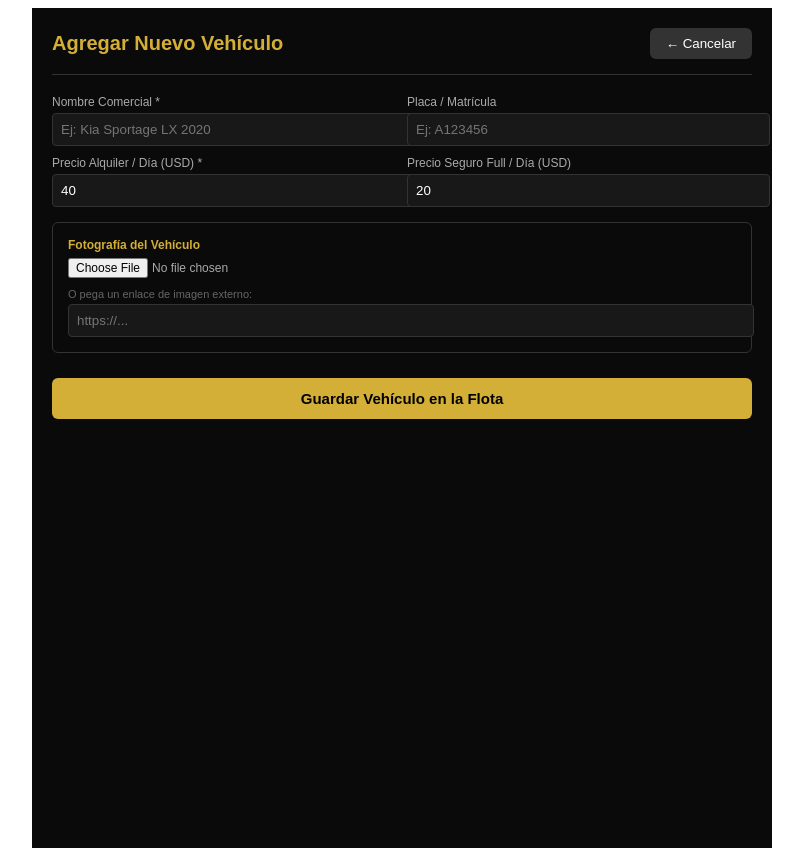
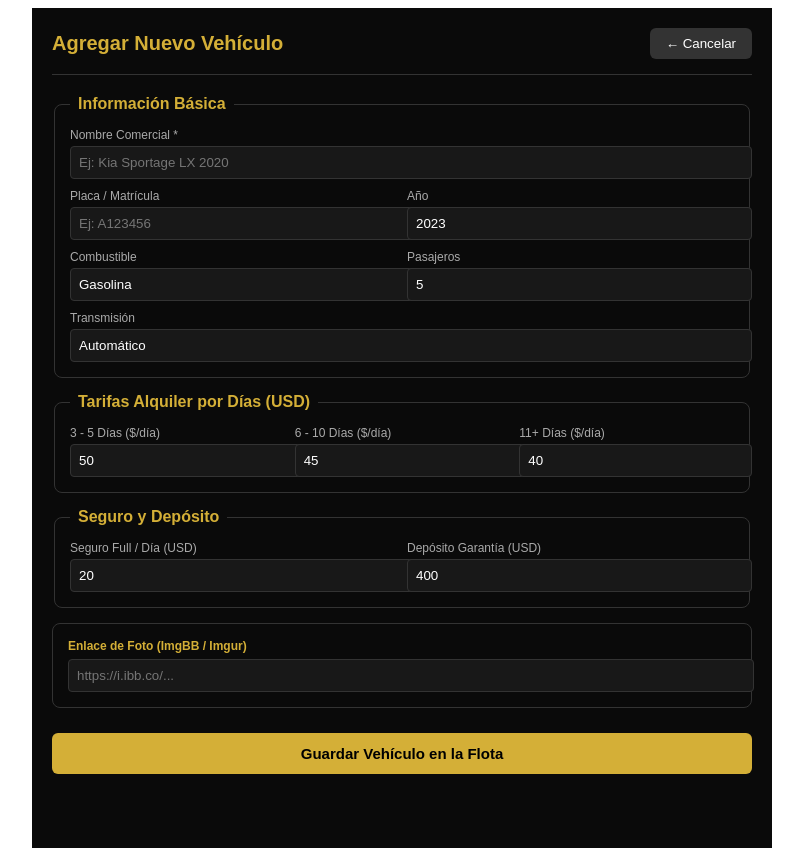
Before and after one commit to monacoluxurycars7/Monaco-web, a Next.js app: page /admin/vehiculos/nuevo in a window 1280 px wide. Shown: the whole page, without its empty margins (238-1041 px from the left). Built offline with nearby package versions, Linux system fonts and the light colour scheme; no server answers; sample sign-in values are in the browser's storage.

Commit message:
Update nuevo.js

```diff
--- a/pages/admin/vehiculos/nuevo.js
+++ b/pages/admin/vehiculos/nuevo.js
@@ -2,7 +2,6 @@ import React, { useState, useEffect } from 'react';
 import { initializeApp, getApps } from 'firebase/app';
 import { getAuth, onAuthStateChanged } from 'firebase/auth';
 import { getFirestore, collection, addDoc } from 'firebase/firestore';
-import { getStorage, ref, uploadBytes, getDownloadURL } from 'firebase/storage';
 import { useRouter } from 'next/router';
 
 const firebaseConfig = {
@@ -16,26 +15,24 @@ const firebaseConfig = {
 
 const app = !getApps().length ? initializeApp(firebaseConfig) : getApps()[0];
 const db = getFirestore(app);
-const storage = getStorage(app);
 
 export default function NuevoVehiculo() {
   const [loadingAuth, setLoadingAuth] = useState(true);
   const [guardando, setGuardando] = useState(false);
-  const [imagenFile, setImagenFile] = useState(null);
   const router = useRouter();
 
   const [formData, setFormData] = useState({
     nombre: '',
-    marca: '',
-    modelo: '',
+    placa: '',
     anio: '2023',
-    placa: '',
-    precioPorDia: 40,
+    combustible: 'Gasolina',
+    pasajeros: '5',
+    transmision: 'Automático',
+    precio3a5Dias: 50,
+    precio6a10Dias: 45,
+    precio11MasDias: 40,
     precioSeguroPorDia: 20,
     depositoGarantia: 400,
-    transmision: 'Automático',
-    pasajeros: 5,
-    combustible: 'Gasolina',
     estado: 'disponible',
     imagenUrl: ''
   });
@@ -54,37 +51,24 @@ export default function NuevoVehiculo() {
     setFormData((prev) => ({ ...prev, [name]: value }));
   };
 
-  const handleImageChange = (e) => {
-    if (e.target.files[0]) {
-      setImagenFile(e.target.files[0]);
-    }
-  };
-
   const handleSubmit = async (e) => {
     e.preventDefault();
-    if (!formData.nombre || !formData.precioPorDia) {
-      alert('Por favor completa el Nombre y el Precio por día.');
+    if (!formData.nombre) {
+      alert('Por favor ingresa el nombre del vehículo.');
       return;
     }
 
     setGuardando(true);
 
     try {
-      let finalImageUrl = formData.imagenUrl;
-
-      // Subida de imagen a Firebase Storage si seleccionó un archivo
-      if (imagenFile) {
-        const storageRef = ref(storage, `vehiculos/${Date.now()}_${imagenFile.name}`);
-        await uploadBytes(storageRef, imagenFile);
-        finalImageUrl = await getDownloadURL(storageRef);
-      }
-
       await addDoc(collection(db, 'vehiculos'), {
         ...formData,
-        precioPorDia: Number(formData.precioPorDia),
+        precio3a5Dias: Number(formData.precio3a5Dias),
+        precio6a10Dias: Number(formData.precio6a10Dias),
+        precio11MasDias: Number(formData.precio11MasDias),
+        precioPorDia: Number(formData.precio11MasDias), // Compatibilidad por defecto
         precioSeguroPorDia: Number(formData.precioSeguroPorDia),
         depositoGarantia: Number(formData.depositoGarantia),
-        imagenUrl: finalImageUrl,
         fechaCreacion: new Date().toISOString()
       });
 
@@ -110,8 +94,11 @@ export default function NuevoVehiculo() {
       </div>
 
       <form onSubmit={handleSubmit} style={{ marginTop: '20px', display: 'flex', flexDirection: 'column', gap: '15px' }}>
+        {/* Datos Básicos */}
+        <fieldset style={{ border: '1px solid #333', padding: '15px', borderRadius: '8px' }}>
+          <legend style={{ color: '#d4af37', padding: '0 8px', fontWeight: 'bold' }}>Información Básica</legend>
           <div style={{ display: 'grid', gridTemplateColumns: '1fr 1fr', gap: '10px' }}>
-          <div>
+            <div style={{ gridColumn: 'span 2' }}>
               <label style={{ display: 'block', fontSize: '12px', color: '#aaa', marginBottom: '4px' }}>Nombre Comercial *</label>
               <input type="text" name="nombre" placeholder="Ej: Kia Sportage LX 2020" value={formData.nombre} onChange={handleChange} required style={{ width: '100%', padding: '8px', backgroundColor: '#181818', border: '1px solid #333', color: '#fff', borderRadius: '4px' }} />
             </div>
@@ -120,20 +107,62 @@ export default function NuevoVehiculo() {
               <input type="text" name="placa" placeholder="Ej: A123456" value={formData.placa} onChange={handleChange} style={{ width: '100%', padding: '8px', backgroundColor: '#181818', border: '1px solid #333', color: '#fff', borderRadius: '4px' }} />
             </div>
             <div>
-            <label style={{ display: 'block', fontSize: '12px', color: '#aaa', marginBottom: '4px' }}>Precio Alquiler / Día (USD) *</label>
-            <input type="number" name="precioPorDia" value={formData.precioPorDia} onChange={handleChange} required style={{ width: '100%', padding: '8px', backgroundColor: '#181818', border: '1px solid #333', color: '#fff', borderRadius: '4px' }} />
+              <label style={{ display: 'block', fontSize: '12px', color: '#aaa', marginBottom: '4px' }}>Año</label>
+              <input type="text" name="anio" placeholder="Ej: 2020" value={formData.anio} onChange={handleChange} style={{ width: '100%', padding: '8px', backgroundColor: '#181818', border: '1px solid #333', color: '#fff', borderRadius: '4px' }} />
             </div>
             <div>
-            <label style={{ display: 'block', fontSize: '12px', color: '#aaa', marginBottom: '4px' }}>Precio Seguro Full / Día (USD)</label>
+              <label style={{ display: 'block', fontSize: '12px', color: '#aaa', marginBottom: '4px' }}>Combustible</label>
+              <input type="text" name="combustible" placeholder="Ej: Gasolina / Diésel" value={formData.combustible} onChange={handleChange} style={{ width: '100%', padding: '8px', backgroundColor: '#181818', border: '1px solid #333', color: '#fff', borderRadius: '4px' }} />
+            </div>
+            <div>
+              <label style={{ display: 'block', fontSize: '12px', color: '#aaa', marginBottom: '4px' }}>Pasajeros</label>
+              <input type="text" name="pasajeros" placeholder="Ej: 5 Pasajeros" value={formData.pasajeros} onChange={handleChange} style={{ width: '100%', padding: '8px', backgroundColor: '#181818', border: '1px solid #333', color: '#fff', borderRadius: '4px' }} />
+            </div>
+            <div style={{ gridColumn: 'span 2' }}>
+              <label style={{ display: 'block', fontSize: '12px', color: '#aaa', marginBottom: '4px' }}>Transmisión</label>
+              <input type="text" name="transmision" placeholder="Ej: Automática / Mecánica" value={formData.transmision} onChange={handleChange} style={{ width: '100%', padding: '8px', backgroundColor: '#181818', border: '1px solid #333', color: '#fff', borderRadius: '4px' }} />
+            </div>
+          </div>
+        </fieldset>
+
+        {/* Tarifas por Escala de Días */}
+        <fieldset style={{ border: '1px solid #333', padding: '15px', borderRadius: '8px' }}>
+          <legend style={{ color: '#d4af37', padding: '0 8px', fontWeight: 'bold' }}>Tarifas Alquiler por Días (USD)</legend>
+          <div style={{ display: 'grid', gridTemplateColumns: '1fr 1fr 1fr', gap: '10px' }}>
+            <div>
+              <label style={{ display: 'block', fontSize: '12px', color: '#aaa', marginBottom: '4px' }}>3 - 5 Días ($/día)</label>
+              <input type="number" name="precio3a5Dias" value={formData.precio3a5Dias} onChange={handleChange} required style={{ width: '100%', padding: '8px', backgroundColor: '#181818', border: '1px solid #333', color: '#fff', borderRadius: '4px' }} />
+            </div>
+            <div>
+              <label style={{ display: 'block', fontSize: '12px', color: '#aaa', marginBottom: '4px' }}>6 - 10 Días ($/día)</label>
+              <input type="number" name="precio6a10Dias" value={formData.precio6a10Dias} onChange={handleChange} required style={{ width: '100%', padding: '8px', backgroundColor: '#181818', border: '1px solid #333', color: '#fff', borderRadius: '4px' }} />
+            </div>
+            <div>
+              <label style={{ display: 'block', fontSize: '12px', color: '#aaa', marginBottom: '4px' }}>11+ Días ($/día)</label>
+              <input type="number" name="precio11MasDias" value={formData.precio11MasDias} onChange={handleChange} required style={{ width: '100%', padding: '8px', backgroundColor: '#181818', border: '1px solid #333', color: '#fff', borderRadius: '4px' }} />
+            </div>
+          </div>
+        </fieldset>
+
+        {/* Seguro y Garantía */}
+        <fieldset style={{ border: '1px solid #333', padding: '15px', borderRadius: '8px' }}>
+          <legend style={{ color: '#d4af37', padding: '0 8px', fontWeight: 'bold' }}>Seguro y Depósito</legend>
+          <div style={{ display: 'grid', gridTemplateColumns: '1fr 1fr', gap: '10px' }}>
+            <div>
+              <label style={{ display: 'block', fontSize: '12px', color: '#aaa', marginBottom: '4px' }}>Seguro Full / Día (USD)</label>
               <input type="number" name="precioSeguroPorDia" value={formData.precioSeguroPorDia} onChange={handleChange} style={{ width: '100%', padding: '8px', backgroundColor: '#181818', border: '1px solid #333', color: '#fff', borderRadius: '4px' }} />
             </div>
+            <div>
+              <label style={{ display: 'block', fontSize: '12px', color: '#aaa', marginBottom: '4px' }}>Depósito Garantía (USD)</label>
+              <input type="number" name="depositoGarantia" value={formData.depositoGarantia} onChange={handleChange} style={{ width: '100%', padding: '8px', backgroundColor: '#181818', border: '1px solid #333', color: '#fff', borderRadius: '4px' }} />
             </div>
+          </div>
+        </fieldset>
 
-        <div style={{ border: '1px solid #333', padding: '15px', borderRadius: '6px' }}>
-          <label style={{ display: 'block', fontSize: '12px', color: '#d4af37', marginBottom: '6px', fontWeight: 'bold' }}>Fotografía del Vehículo</label>
-          <input type="file" accept="image/*" onChange={handleImageChange} style={{ color: '#aaa', fontSize: '12px', marginBottom: '10px' }} />
-          <p style={{ fontSize: '11px', color: '#666', margin: 0 }}>O pega un enlace de imagen externo:</p>
-          <input type="url" name="imagenUrl" placeholder="https://..." value={formData.imagenUrl} onChange={handleChange} style={{ width: '100%', padding: '8px', backgroundColor: '#181818', border: '1px solid #333', color: '#fff', borderRadius: '4px', marginTop: '4px' }} />
+        {/* Foto */}
+        <div style={{ border: '1px solid #333', padding: '15px', borderRadius: '8px' }}>
+          <label style={{ display: 'block', fontSize: '12px', color: '#d4af37', marginBottom: '6px', fontWeight: 'bold' }}>Enlace de Foto (ImgBB / Imgur)</label>
+          <input type="url" name="imagenUrl" placeholder="https://i.ibb.co/..." value={formData.imagenUrl} onChange={handleChange} style={{ width: '100%', padding: '8px', backgroundColor: '#181818', border: '1px solid #333', color: '#fff', borderRadius: '4px' }} />
         </div>
 
         <button
```
Lines whose indentation alone changed are shown as unchanged.
